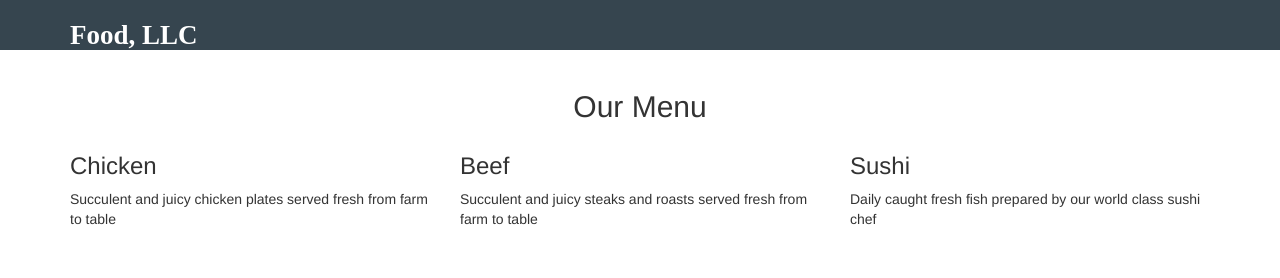
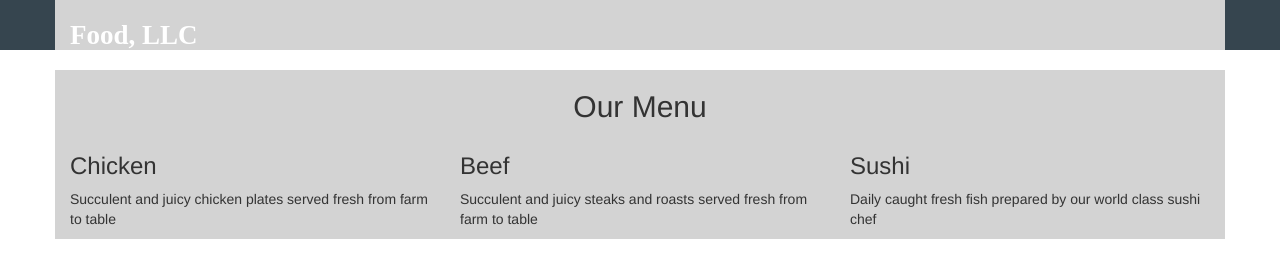
Before and after one commit to brodinjon/Coursera-FullStack, a plain HTML site: page module3-solution/index.html in a window 1280 px wide. Drawn offline with Linux system fonts and the light colour scheme.

Commit message:
Update styles.css

```diff
--- a/module3-solution/css/styles.css
+++ b/module3-solution/css/styles.css
@@ -1,5 +1,3 @@
-/** BODY **/
-
 /** HEADER **/
 #header-nav {
   background-color: #36454F;
@@ -32,3 +30,7 @@
 #nav-list a span {
   font-size: 1.8em;
 }
+/** BODY **/
+.container {
+  background: #D3D3D3
+}
```
